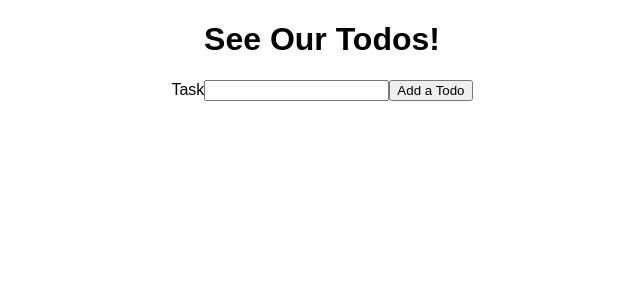
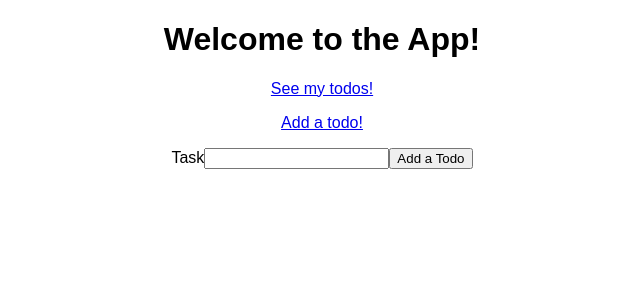
Before and after one commit to Dylan-Hedges/React-Advanced-Web-Dev, a React (Create React App) app in the folder react-redux-todos/: page /todos in a window 1280 px wide. Shown: the top 300 px of the page, without its empty margins (318-958 px from the left). Built offline with nearby package versions, Linux system fonts and the light colour scheme.

Commit message:
Added React Router

```diff
--- a/react-redux-todos/package.json
+++ b/react-redux-todos/package.json
@@ -6,6 +6,7 @@
     "react": "^16.5.0",
     "react-dom": "^16.5.0",
     "react-redux": "^5.0.7",
+    "react-router-dom": "^4.3.1",
     "react-scripts": "1.1.5"
   },
   "scripts": {
--- a/react-redux-todos/src/App.js
+++ b/react-redux-todos/src/App.js
@@ -2,13 +2,22 @@
 import logo from './logo.svg';
 import './App.css';
 import TodoList from "./TodoList";
+//Link - make <a> with React Router; Route - add routes; Redirect - so we can redirect users;
+import { Link, Route, Redirect } from "react-router-dom";
 
 class App extends Component {
   render() {
     return (
       <div className="App">
-        <h1>See Our Todos!</h1>
-        <TodoList />
+        <h1>Welcome to the App!</h1>
+        <p>
+          <Link to="/todos">See my todos!</Link>
+        </p>
+        <p>
+          <Link to="/todos/new">Add a todo!</Link>
+        </p>
+        <Route path="/todos" component = {TodoList}/>
+        <Route exact path="/" render={() => <Redirect to="/todos"/>} />
       </div>
     );
   }
--- a/react-redux-todos/src/index.js
+++ b/react-redux-todos/src/index.js
@@ -9,6 +9,7 @@
 import rootReducer from "./rootReducer";
 //Connects React app with the Redux store - allows React components to dispatch actions, without only the store can dispatch actions
 import {Provider} from "react-redux";
+import {BrowserRouter} from "react-router-dom";
 
 //Create the store using the root reducer; "window..." - copied from redux devtools (zalmoxisus)
 const store = createStore(
@@ -19,7 +20,9 @@
 //<Provider store={store}> - connects React App with Store, wrap app using provider tags; store={store} specifies what store we are connecting to
 ReactDOM.render(
   <Provider store={store}>
-    <App />
+    <BrowserRouter>
+      <App />
+    </BrowserRouter>
   </Provider>,
   document.getElementById('root'));
 registerServiceWorker();
```
Also changed, not shown: 1 other file (tests, documents, lock files or other folders).
